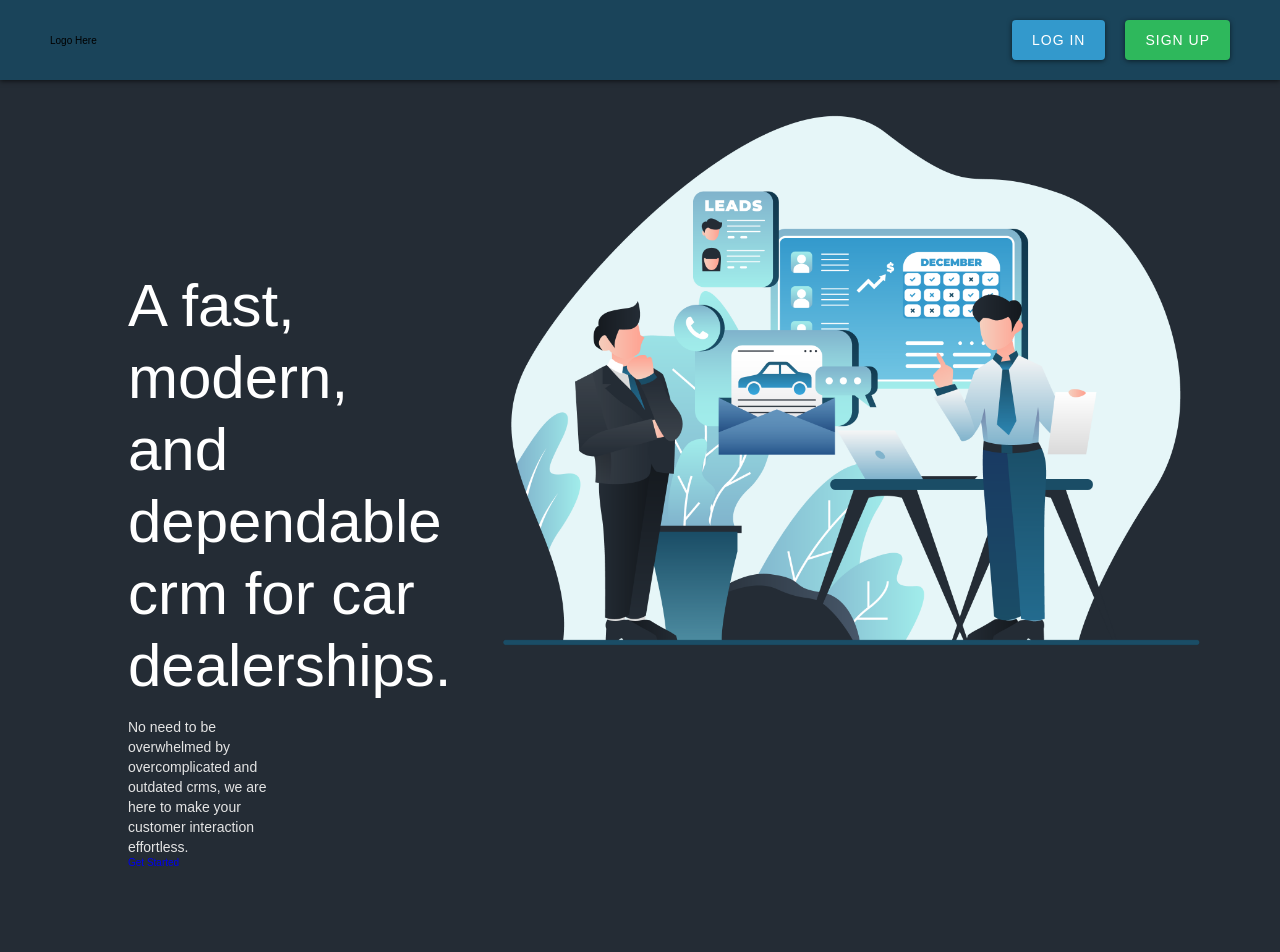
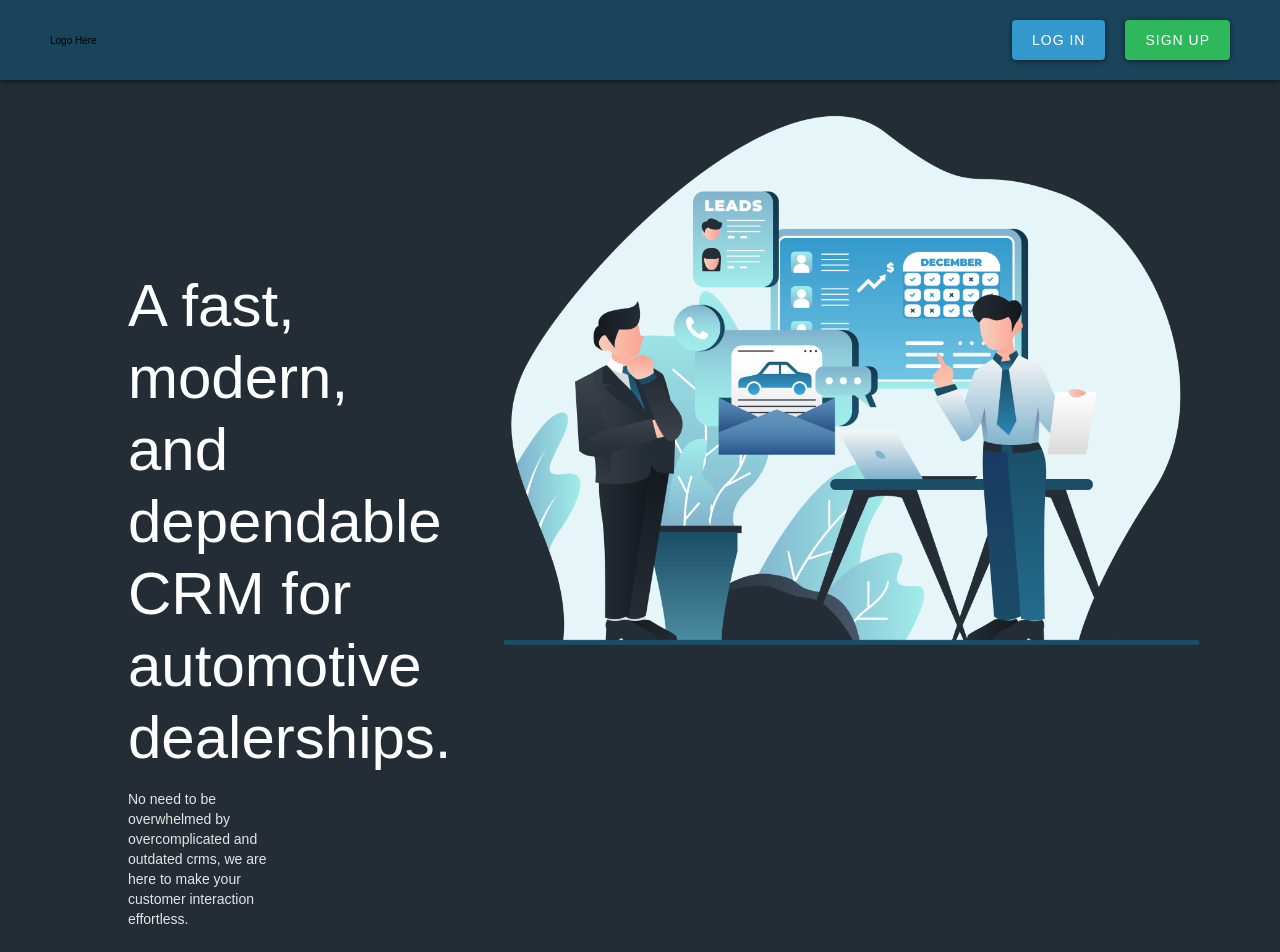
Before and after one commit to nicholas-patterson/dealer-crm, a React (Create React App) app: page / in a window 1280 px wide. Shown: the top 952 px of the page. Before the commit the page ends 868 px from the top, so only its background shows below. Built offline with nearby package versions, Linux system fonts and the light colour scheme.

Commit message:
:sparkles: changed class names on Link component

```diff
--- a/src/components/WelcomePage.js
+++ b/src/components/WelcomePage.js
@@ -22,13 +22,13 @@ const WelcomePage = () => {
         <div className="container--flex">
           <div className="text-box">
             <h2 className="text-box__title">
-              A fast, modern, and dependable crm for car dealerships.
+              A fast, modern, and dependable CRM for automotive dealerships.
             </h2>
             <p className="text-box__subtext">
               No need to be overwhelmed by overcomplicated and outdated crms, we
               are here to make your customer interaction effortless.
             </p>
-            <Link className="text-box__btn" to="/">
+            <Link className="button button--get-started button--slide-up" to="/">
               Get Started
             </Link>
           </div>
```
